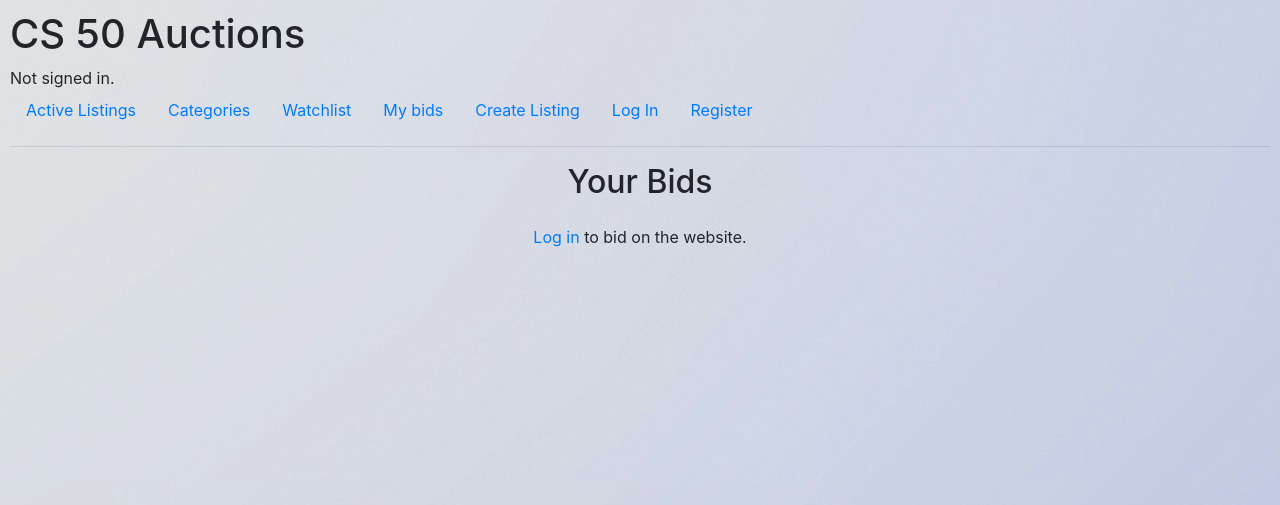
After one commit to Felipe-dot/CS50-Commerce, a Django app: template auctions/templates/auctions/user_bids.html in a window 1280 px wide. The commit adds this page. Shown: the top 505 px of the page. Run offline with Django 3.2, Linux system fonts and the light colour scheme; the template is opened without the code that fills it, so the values that code supplies are empty; some libraries are stand-ins or nearby versions.

Commit message:
Add user view bids page

```diff
--- a/auctions/templates/auctions/layout.html
+++ b/auctions/templates/auctions/layout.html
@@ -27,6 +27,9 @@
                 <a class="nav-link" href="{% url 'watchlist' %}">Watchlist</a>
             </li>
             <li class="nav-item">
+                <a class="nav-link" href="{% url 'bid_view' %}">My bids</a>
+            </li>
+            <li class="nav-item">
                 <a class="nav-link" href="{% url 'create_listing' %}">Create Listing</a>
             </li>
             {% if user.is_authenticated %}
--- /dev/null
+++ b/auctions/templates/auctions/user_bids.html
@@ -0,0 +1,42 @@
+{% extends "auctions/layout.html" %}
+
+{% block body %}
+    <div class="container">
+        <div class="row justify-content-center">
+            <div class="container">
+                <h2 class="text-center mb-4">Your Bids</h2>
+                {% if user.is_authenticated %}
+                    <div class="row">
+                        {% if listings %}
+                            {% for listing in listings %}
+                                <div class="col-md-4 mb-4">
+                                    <div class="card">
+                                        {% if  listing.image_url %}
+                                            <img src="{{ listing.image_url }}" class="img-fluid d-block mx-auto p-4" alt="{{ listing.title }}">
+                                        {% else %}
+                                            <img src="/static/images/image_placeholder.png" class="card-img-top"  alt="Image Placeholder">
+                                        {% endif %}
+                                        <div class="card-body d-flex flex-column">
+                                            <h5 class="card-title text-center">{{ listing.title }}</h5>
+                                            <hr class="my-4 border border-dark w-100"  />
+                                            <p class="card-text">{{ listing.description|truncatewords:20 }}</p>
+                                            <a href="{% url 'listing_detail' listing.id %}" class="btn btn-primary mt-auto">View Listing</a>
+                                        </div>
+                                    </div>
+                                </div>
+                            {% endfor %}
+                        {% else %}
+                            <div class="col-12 text-center">
+                                <p class="text-muted">You have no bids.</p>
+                            </div>
+                        {% endif %}
+                    </div>
+                {% else %}
+                    <p class="text-center">
+                        <a href="{% url 'login' %}">Log in</a> to bid on the website.
+                    </p>
+                {% endif %}
+            </div>
+        </div>
+    </div>
+{% endblock %}
--- a/auctions/urls.py
+++ b/auctions/urls.py
@@ -12,4 +12,5 @@ urlpatterns = [
     path('categories/<str:category_name>/', views.category_listings_view, name='category_listings'),
     path("create/", views.create_listing, name="create_listing"),
     path('watchlist/', views.watchlist_view, name='watchlist'),
+    path('viewsbid/', views.user_bids, name="bid_view")
 ]
```
Also changed, not shown: auctions/views.py (+6 -2 lines).
